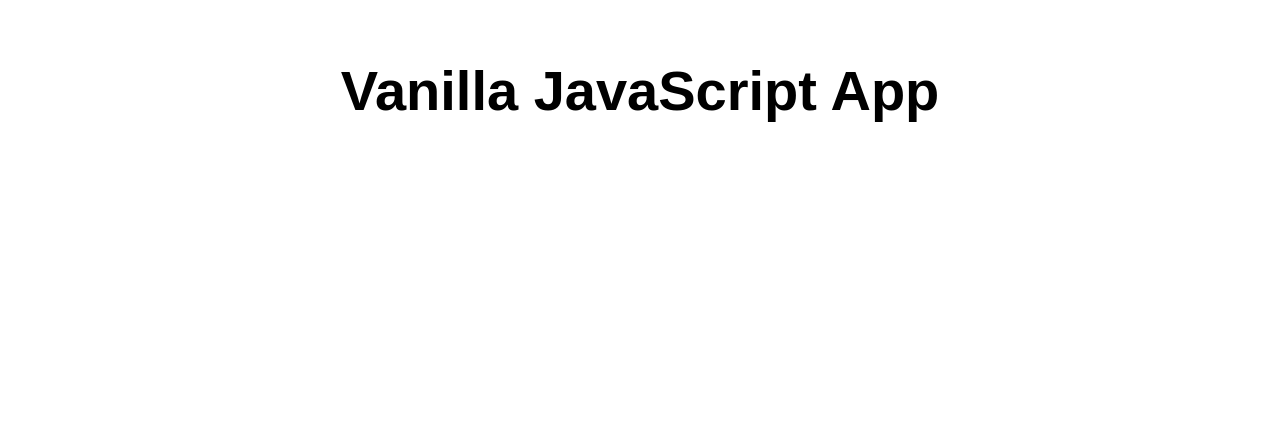
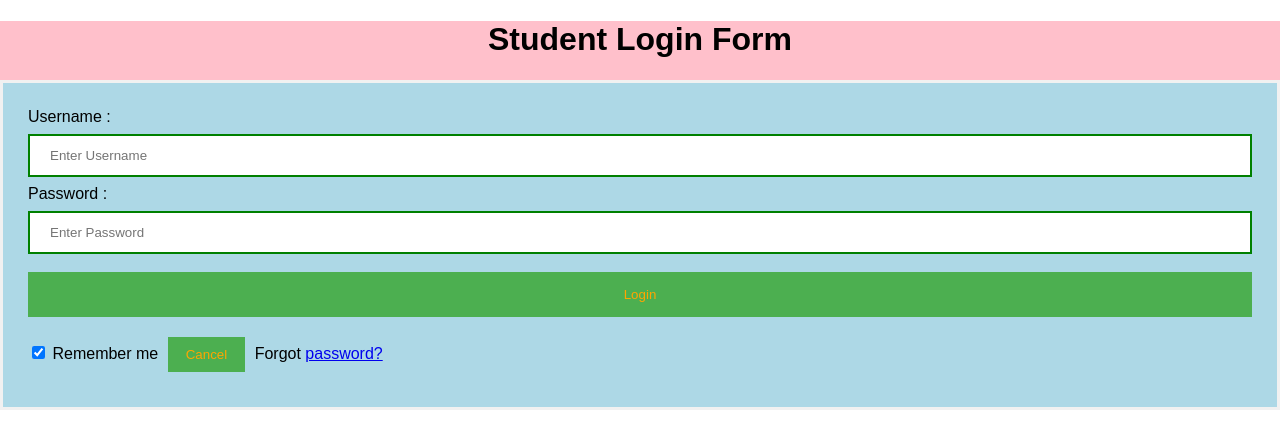
Before and after one commit to heena1789/azureapp, a plain HTML site: page index.html in a window 1280 px wide. Drawn offline with Linux system fonts and the light colour scheme.

Commit message:
Update index.html

```diff
--- a/index.html
+++ b/index.html
@@ -5,13 +5,63 @@
   <meta charset="UTF-8">
   <meta name="viewport" content="width=device-width, initial-scale=1.0">
   <link rel="stylesheet" href="styles.css">
-  <title>Vanilla JavaScript App</title>
+  <title>Login Page</title>
+  <style>
+Body {
+  font-family: Calibri, Helvetica, sans-serif;
+  background-color: pink;
+}
+button {
+       background-color: #4CAF50;
+       width: 100%;
+        color: orange;
+        padding: 15px;
+        margin: 10px 0px;
+        border: none;
+        cursor: pointer;
+         }
+ form {
+        border: 3px solid #f1f1f1;
+    }
+ input[type=text], input[type=password] {
+        width: 100%;
+        margin: 8px 0;
+        padding: 12px 20px;
+        display: inline-block;
+        border: 2px solid green;
+        box-sizing: border-box;
+    }
+ button:hover {
+        opacity: 0.7;
+    }
+  .cancelbtn {
+        width: auto;
+        padding: 10px 18px;
+        margin: 10px 5px;
+    }
+
+
+ .container {
+        padding: 25px;
+        background-color: lightblue;
+    }
+</style>
 </head>
 
 <body>
-  <main>
-    <h1>Vanilla JavaScript App</h1>
-  </main>
+    <center> <h1> Student Login Form </h1> </center>
+    <form>
+        <div class="container">
+            <label>Username : </label>
+            <input type="text" placeholder="Enter Username" name="username" required>
+            <label>Password : </label>
+            <input type="password" placeholder="Enter Password" name="password" required>
+            <button type="submit">Login</button>
+            <input type="checkbox" checked="checked"> Remember me
+            <button type="button" class="cancelbtn"> Cancel</button>
+            Forgot <a href="#"> password? </a>
+        </div>
+    </form>
 </body>
 
 </html>
```
